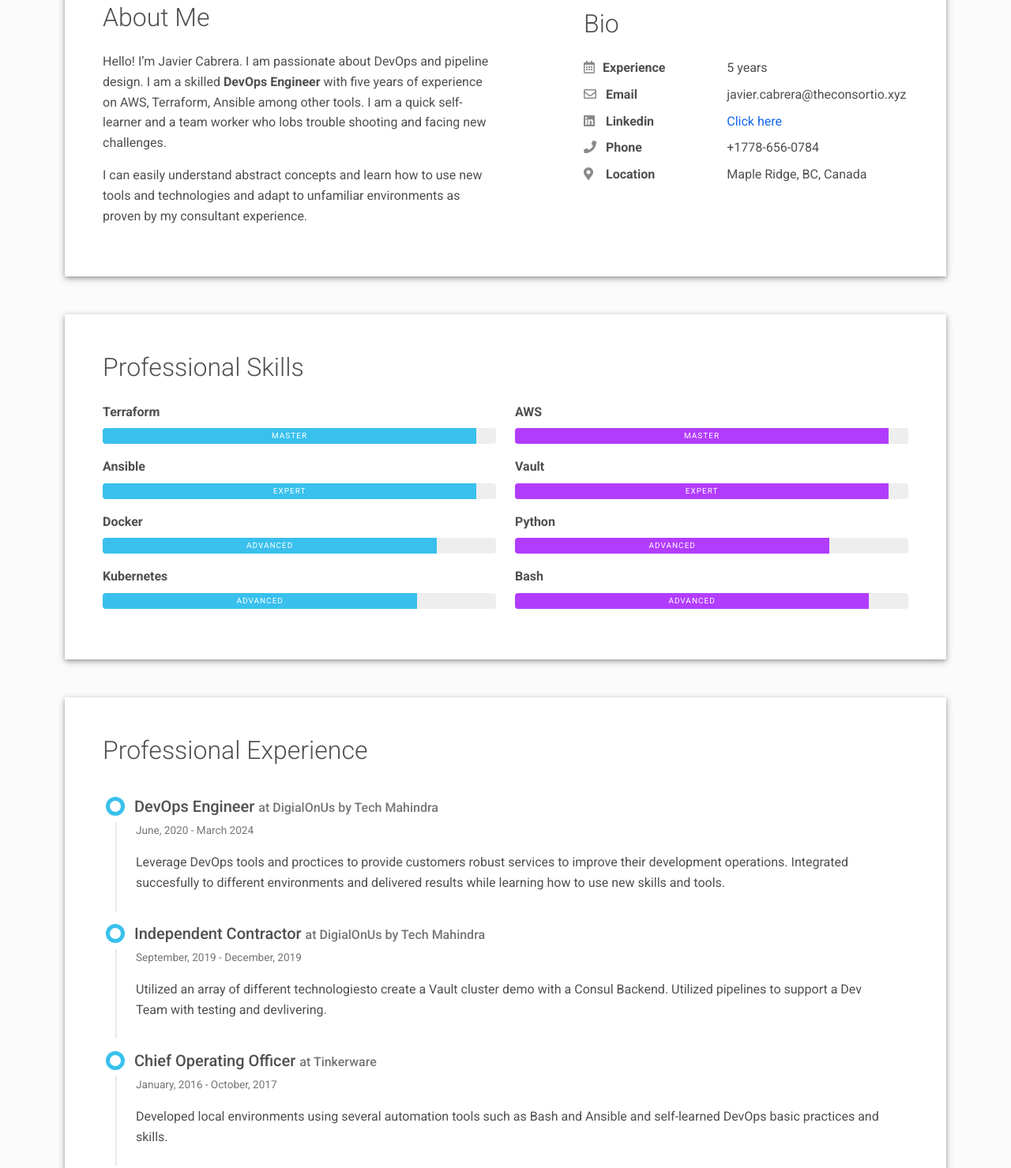
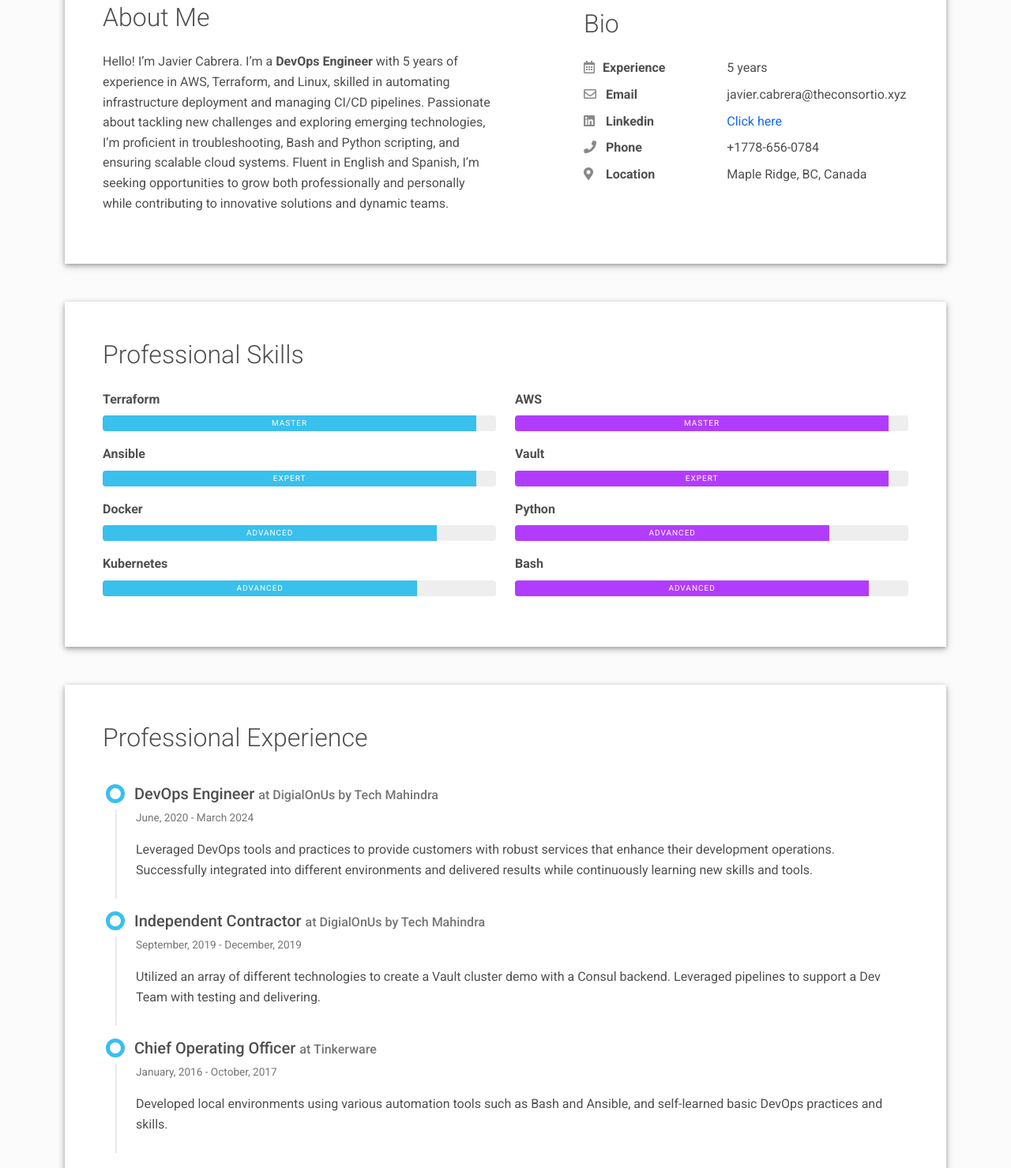
Before and after one commit to JavierClairvaux/terraform-aws-personal-website, a plain HTML site: page website/index.html in a window 1280 px wide. Shown: the part 705-2184 px from the top of the page at 79% size. Drawn offline with Linux system fonts and the light colour scheme.

Commit message:
updated resume

```diff
--- a/website/index.html
+++ b/website/index.html
@@ -86,8 +86,10 @@
       <div class="row">
         <div class="col-md-6">
           <h2 class="h2 fw-light mb-4">About Me</h2>
-          <p>Hello! I’m Javier Cabrera. I am passionate about DevOps and pipeline design. I am a skilled <strong>DevOps Engineer</strong> with five years of experience on AWS, Terraform, Ansible among other tools. I am a quick self-learner and a team worker who lobs trouble shooting and facing new challenges.</p>
-          <p>I can easily understand abstract concepts and learn how to use new tools and technologies and adapt to unfamiliar environments as proven by my consultant experience.</p>
+          <p>Hello! I’m Javier Cabrera. I’m a <strong>DevOps Engineer</strong> with 5 years of experience in AWS, Terraform, and Linux, skilled in automating
+            infrastructure deployment and managing CI/CD pipelines. Passionate about tackling new challenges and
+            exploring emerging technologies, I’m proficient in troubleshooting, Bash and Python scripting, and ensuring scalable cloud systems. Fluent in English and Spanish, I’m seeking opportunities to grow both professionally and personally while contributing to innovative solutions and dynamic teams.</p>
+          <!-- <p>I can easily understand abstract concepts and learn how to use new tools and technologies and adapt to unfamiliar environments as proven by my consultant experience.</p> -->
         </div>
         <div class="col-md-5 offset-lg-1">
           <div class="row mt-2">
@@ -188,7 +190,7 @@
           </div>
           <div class="timeline-body px-4 pb-4">
             <div class="text-muted text-small mb-3">June, 2020 - March 2024</div>
-            <div>Leverage DevOps tools and proctices to provide customers robust services to improve their development operations. Integrated succesfully to different environments and delivered results while learning how to use new skills and tools.</div>
+            <div>Leveraged DevOps tools and practices to provide customers with robust services that enhance their development operations. Successfully integrated into different environments and delivered results while continuously learning new skills and tools.</div>
           </div>
         </div>
         <div class="timeline-card timeline-card-info" data-aos="fade-in" data-aos-delay="200">
@@ -197,7 +199,7 @@
           </div>
           <div class="timeline-body px-4 pb-4">
             <div class="text-muted text-small mb-3">September, 2019 - December, 2019</div>
-            <div>Utilized an array of different technologiesto create a Vault cluster demo with a Consul Backend. Utilized pipelines to support a Dev Team with testing and devlivering.</div>
+            <div>Utilized an array of different technologies to create a Vault cluster demo with a Consul backend. Leveraged pipelines to support a Dev Team with testing and delivering.</div>
           </div>
         </div>
         <div class="timeline-card timeline-card-info" data-aos="fade-in" data-aos-delay="400">
@@ -206,7 +208,7 @@
           </div>
           <div class="timeline-body px-4 pb-4">
             <div class="text-muted text-small mb-3">January, 2016 - October, 2017</div>
-            <div>Developed local environments using several automation tools such as Bash and Ansible and self-learned DevOps basic practices and skills.</div>
+            <div>Developed local environments using various automation tools such as Bash and Ansible, and self-learned basic DevOps practices and skills.</div>
           </div>
         </div>
       </div>
```
Also changed, not shown: website/javier-cabrera-resume-online.png, 1 other file.
